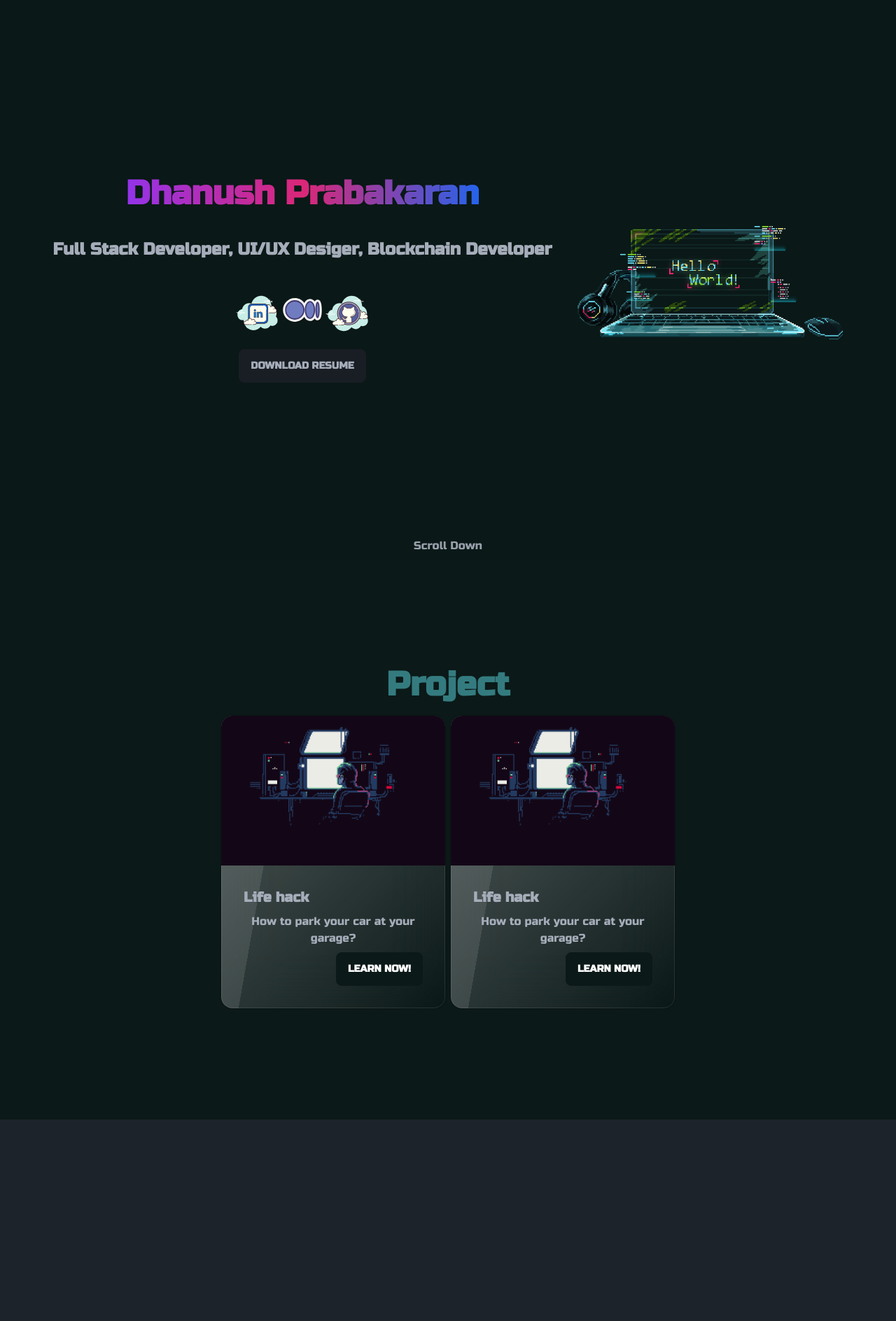
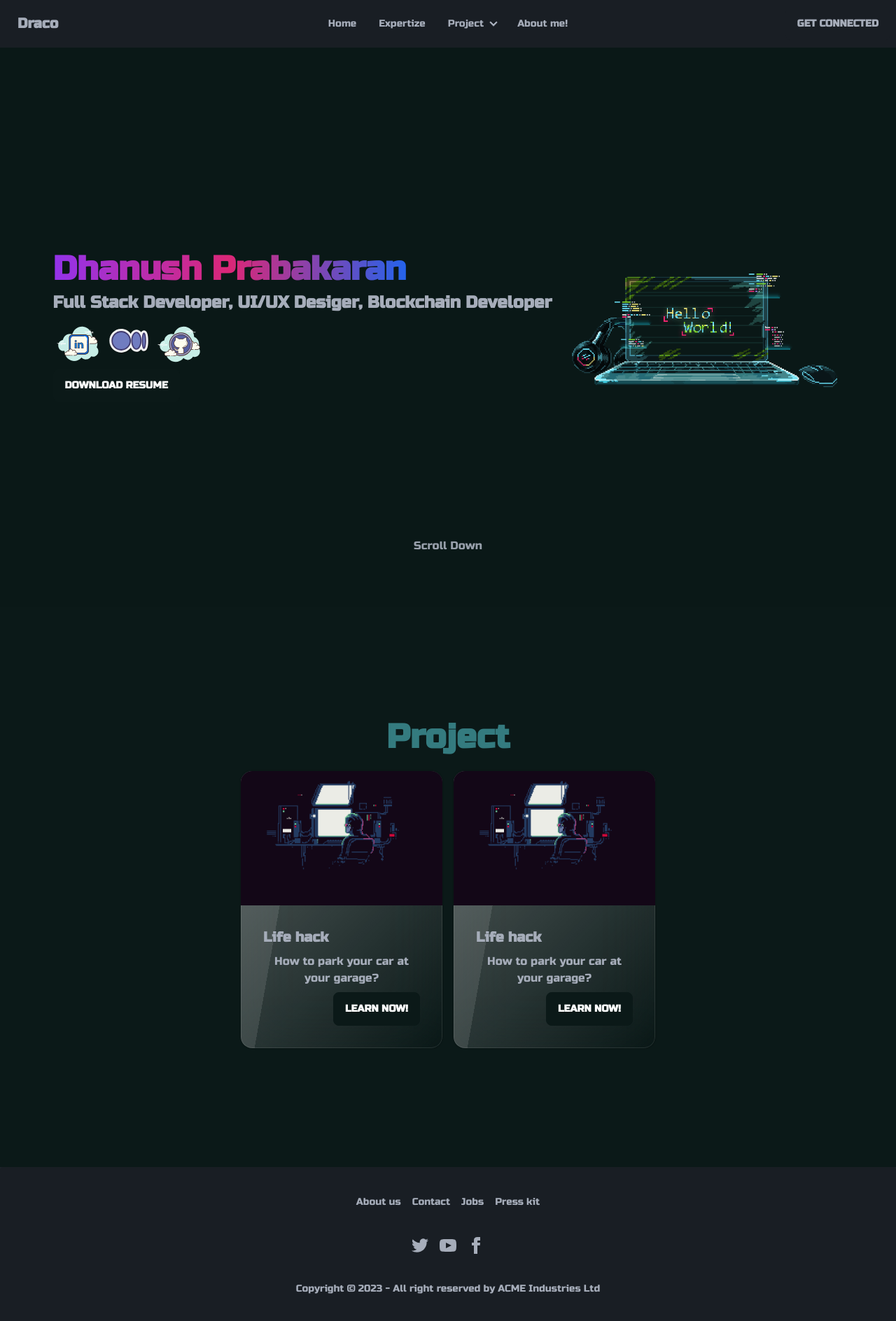
Before and after one commit to DhanushPrabakaran/BloggingWebsite, a Next.js app: page / in a window 1280 px wide. Shown: the top 1888 px of the page at 70% size. Before the commit the page ends 1600 px from the top, so only its background shows below. Built offline with nearby package versions, Linux system fonts and the light colour scheme.

Commit message:
update!!!

```diff
--- a/app/page.tsx
+++ b/app/page.tsx
@@ -1,12 +1,15 @@
 import Project from "@/components/Project";
 import Header from "@/components/Header";
 import Hero from "@/components/Hero";
+import Footer from "@/components/Footer";
 export default function page() {
+
   return (
     <div>
-     {/* <Header/> */}
-     <Hero></Hero>
-     <Project></Project>
+     <Header/>
+     <Hero/>
+     <Project/>
+     <Footer/>
     </div>
 
   );
--- a/components/Footer.tsx
+++ b/components/Footer.tsx
@@ -0,0 +1,26 @@
+import React from 'react'
+
+const Footer = () => {
+  return (
+    <footer className="footer footer-center p-10 bg-base-200 text-base-content rounded">
+  <nav className="grid grid-flow-col gap-4">
+    <a className="link link-hover">About us</a>
+    <a className="link link-hover">Contact</a>
+    <a className="link link-hover">Jobs</a>
+    <a className="link link-hover">Press kit</a>
+  </nav>
+  <nav>
+    <div className="grid grid-flow-col gap-4">
+      <a><svg xmlns="http://www.w3.org/2000/svg" width="24" height="24" viewBox="0 0 24 24" className="fill-current"><path d="M24 4.557c-.883.392-1.832.656-2.828.775 1.017-.609 1.798-1.574 2.165-2.724-.951.564-2.005.974-3.127 1.195-.897-.957-2.178-1.555-3.594-1.555-3.179 0-5.515 2.966-4.797 6.045-4.091-.205-7.719-2.165-10.148-5.144-1.29 2.213-.669 5.108 1.523 6.574-.806-.026-1.566-.247-2.229-.616-.054 2.281 1.581 4.415 3.949 4.89-.693.188-1.452.232-2.224.084.626 1.956 2.444 3.379 4.6 3.419-2.07 1.623-4.678 2.348-7.29 2.04 2.179 1.397 4.768 2.212 7.548 2.212 9.142 0 14.307-7.721 13.995-14.646.962-.695 1.797-1.562 2.457-2.549z"></path></svg></a>
+      <a><svg xmlns="http://www.w3.org/2000/svg" width="24" height="24" viewBox="0 0 24 24" className="fill-current"><path d="M19.615 3.184c-3.604-.246-11.631-.245-15.23 0-3.897.266-4.356 2.62-4.385 8.816.029 6.185.484 8.549 4.385 8.816 3.6.245 11.626.246 15.23 0 3.897-.266 4.356-2.62 4.385-8.816-.029-6.185-.484-8.549-4.385-8.816zm-10.615 12.816v-8l8 3.993-8 4.007z"></path></svg></a>
+      <a><svg xmlns="http://www.w3.org/2000/svg" width="24" height="24" viewBox="0 0 24 24" className="fill-current"><path d="M9 8h-3v4h3v12h5v-12h3.642l.358-4h-4v-1.667c0-.955.192-1.333 1.115-1.333h2.885v-5h-3.808c-3.596 0-5.192 1.583-5.192 4.615v3.385z"></path></svg></a>
+    </div>
+  </nav>
+  <aside>
+    <p>Copyright © 2023 - All right reserved by ACME Industries Ltd</p>
+  </aside>
+</footer>
+  )
+}
+
+export default Footer
--- a/components/Header.tsx
+++ b/components/Header.tsx
@@ -2,9 +2,47 @@
 
 const Header = () => {
   return (
-    <div className="navbar bg-base-100 justify-center">
-      <a className="btn btn-ghost normal-case text-2xl">Dhanush Prabakaran</a>
+    <div className="navbar bg-base-200 z-50 ">
+  <div className="navbar-start">
+    <div className="dropdown ">
+      <label tabIndex={0} className="btn btn-ghost lg:hidden">
+        <svg xmlns="http://www.w3.org/2000/svg" className="h-5 w-5" fill="none" viewBox="0 0 24 24" stroke="currentColor"><path strokeLinecap="round" strokeLinejoin="round" strokeWidth="2" d="M4 6h16M4 12h8m-8 6h16" /></svg>
+      </label>
+      <ul tabIndex={0} className="menu menu-sm dropdown-content mt-3  p-2 shadow bg-base-100 rounded-box w-52 z-10 ">
+        <li><a>Home</a></li>
+        <li><a>Expertize</a></li>
+        <li>
+          <a>Project</a>
+          <ul className="p-2">
+            <li><a>Submenu 1</a></li>
+            <li><a>Submenu 2</a></li>
+          </ul>
+        </li>
+        <li><a>About me!</a></li>
+      </ul>
     </div>
+    <a className="btn btn-ghost normal-case text-xl">Draco</a>
+  </div>
+  <div className="navbar-center hidden lg:flex">
+    <ul className="menu menu-horizontal px-1 ">
+      <li><a>Home</a></li>
+      <li><a>Expertize</a></li>
+      <li tabIndex={0}>
+        <details>
+          <summary>Project</summary>
+          <ul className="p-2">
+            <li><a>Submenu 1</a></li>
+            <li><a>Submenu 2</a></li>
+          </ul>
+        </details>
+      </li>
+      <li><a>About me!</a></li>
+    </ul>
+  </div>
+  <div className="navbar-end">
+    <a className="btn">Get Connected</a>
+  </div>
+</div>
   );
 };
 
--- a/components/Hero.tsx
+++ b/components/Hero.tsx
@@ -17,9 +17,9 @@
     >
       {/* <div className="hero-overlay bg-opacity-60"></div> */}
       <div className="hero-content flex-col lg:flex-row items-center text-center flex-wrap">
-        <div className=" flex justify-center items-center flex-col">
+        <div className=" flex md:justify-center  flex-col">
           <motion.div
-            className="text-5xl  text-center font-bold from-purple-600 via-pink-600 to-blue-600 bg-gradient-to-r bg-clip-text text-transparent m-2"
+            className="text-5xl  w-fit text-center font-bold from-purple-600 via-pink-600 to-blue-600 bg-gradient-to-r bg-clip-text text-transparent mb-2"
             initial={{ opacity: 0, scale: 0.5 }}
             animate={{ opacity: 1, scale: 1 }}
             transition={{ duration: 0.5 }}
@@ -27,7 +27,7 @@
             Dhanush Prabakaran
           </motion.div>
           <motion.p
-            className="py-6 font-bold text-2xl m-2"
+            className="w-fit font-bold text-2xl text-left mb-2"
             initial={{ opacity: 0, scale: 0.5 }}
             animate={{ opacity: 1, scale: 1 }}
             transition={{ duration: 1 }}
@@ -35,23 +35,23 @@
             Full Stack Developer, UI/UX Desiger, Blockchain Developer
           </motion.p>
           <motion.div
-            className=" w-fit flex justify-center h-fit m-2"
+            className=" w-fit flex justify-center h-fit "
             initial={{ opacity: 0, scale: 0.5 }}
             animate={{ opacity: 1, scale: 1 }}
             transition={{ duration: 1 }}
           >
             <a href="">
-              <Image src={linkden} className="" alt={""} />
+              <Image src={linkden} className=" mr-2" alt={""} />
             </a>
             <a href="">
-              <Image src={medium} className="" alt={""} />
+              <Image src={medium} className="mr-2" alt={""} />
             </a>
             <a href="">
-              <Image src={github} className="" alt={""} />
+              <Image src={github} className="mr-2" alt={""} />
             </a>
           </motion.div>
           <motion.button
-            className="btn btn-primar m-2"
+            className="btn btn-primary w-fit"
             initial={{ opacity: 0, scale: 0.5 }}
             animate={{ opacity: 1, scale: 1 }}
             transition={{ duration: 1.5 }}
--- a/components/Project.tsx
+++ b/components/Project.tsx
@@ -22,7 +22,7 @@
 
             {/*  */}
             <motion.div
-              className="card w-80 glass m-1"
+              className="card w-72 glass m-2 hover:shadow-md hover:shadow-primary-focus  duration-75 hover:w-[19rem] hover:m-0"
               initial={{
                 scale: 0,
                 x: 10,
@@ -50,7 +50,7 @@
 
             {/*  */}
             <motion.div
-              className="card w-80 glass m-1"
+             className="card w-72 glass m-2 hover:shadow-md hover:shadow-primary-focus  duration-75 hover:w-[19rem] hover:m-0"
               initial={{
                 scale: 0,
                 x: 10,
```
Also changed, not shown: components/About.tsx (added), components/Achievements.tsx (added), components/Contact.tsx (added).
